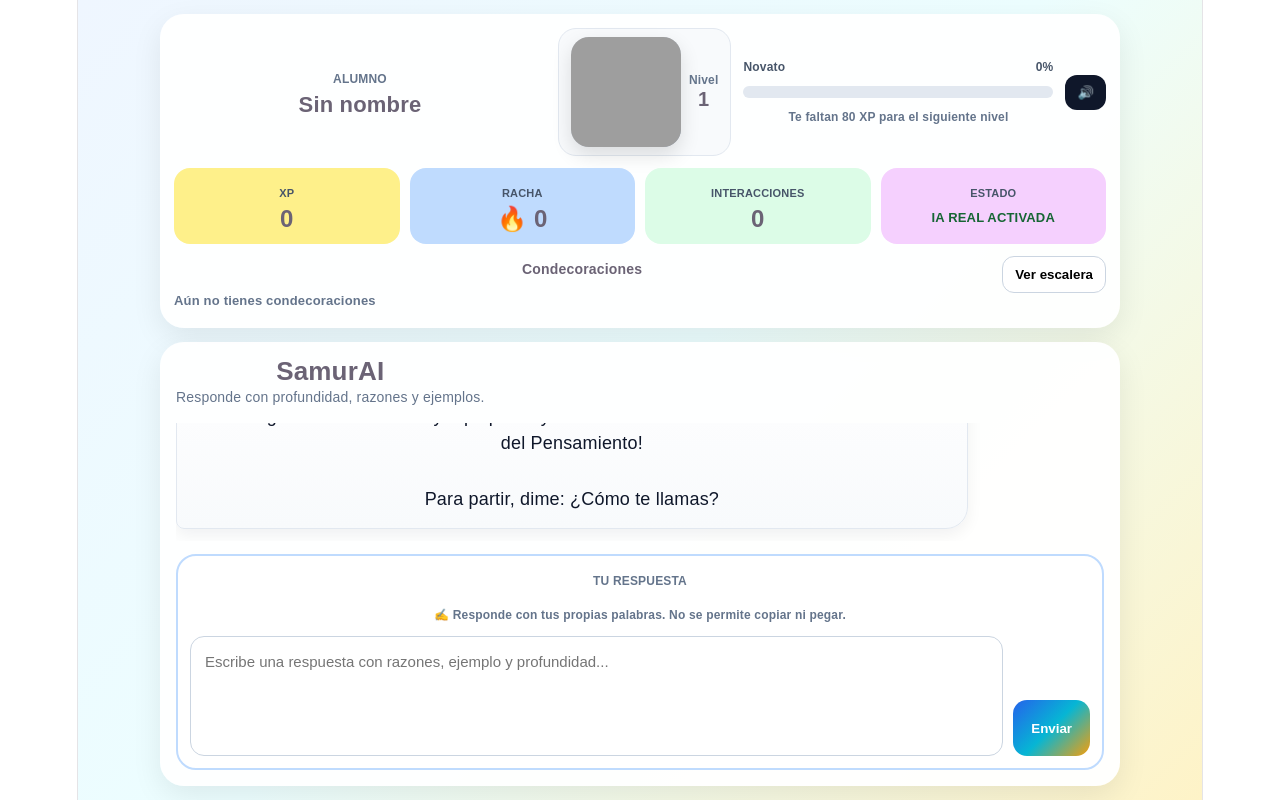
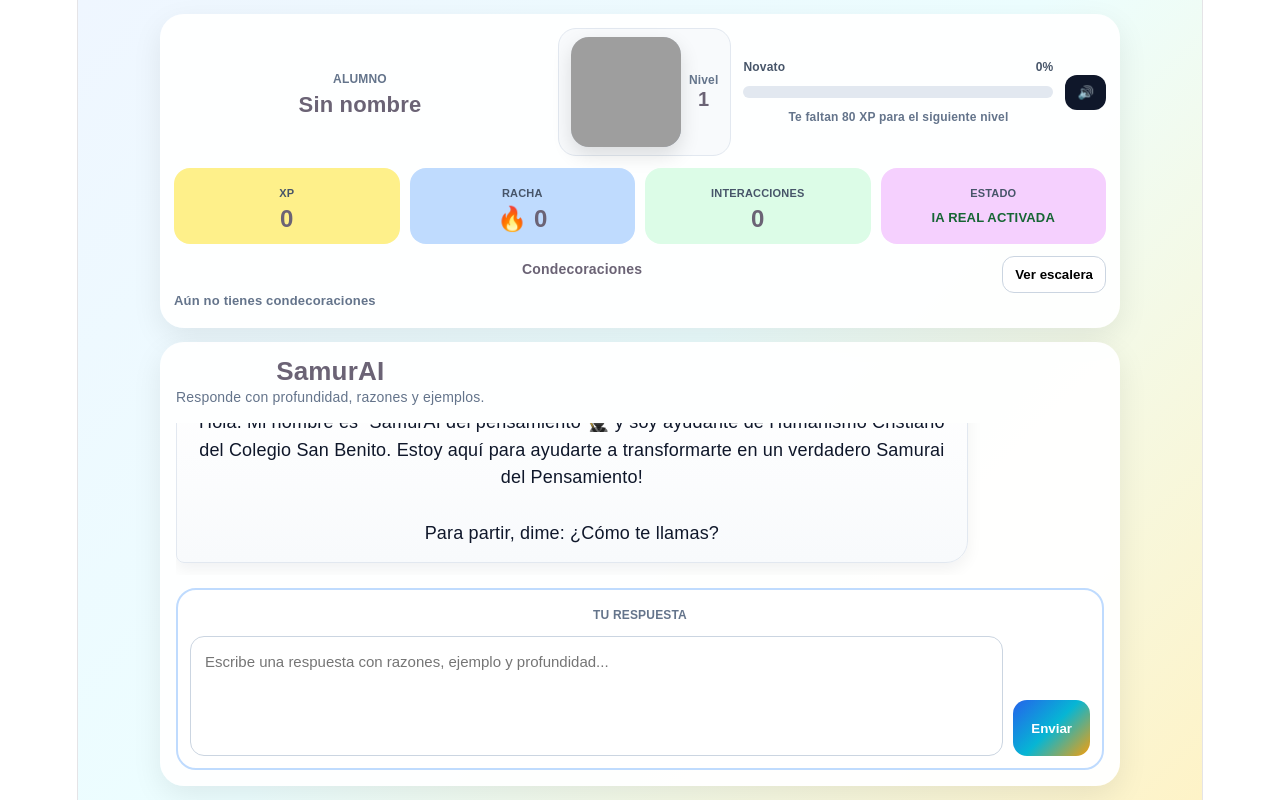
Before and after one commit to agazmuri-ui/samurai-app, a React (Vite) app: page / in a window 1280 px wide. Both pictures are taken after a click on the button "🚀 Entrar a la batalla!". Built offline with nearby package versions, Linux system fonts and the light colour scheme; grey boxes are pictures that could not be loaded.

Commit message:
chore: remove copy-paste warning feedback

```diff
--- a/src/App.jsx
+++ b/src/App.jsx
@@ -1012,7 +1012,6 @@
                 fontWeight: 700,
               }}
             >
-              ✍️ Responde con tus propias palabras. No se permite copiar ni pegar.
             </div>
 
             <div
@@ -1032,7 +1031,7 @@
 
       if (usingCommand && (key === "v" || key === "c" || key === "x")) {
         e.preventDefault();
-        setFeedback("⚠️ No se permite copiar ni pegar. Escribe con tus propias palabras.");
+        setFeedback("");
         return;
       }
 
```
